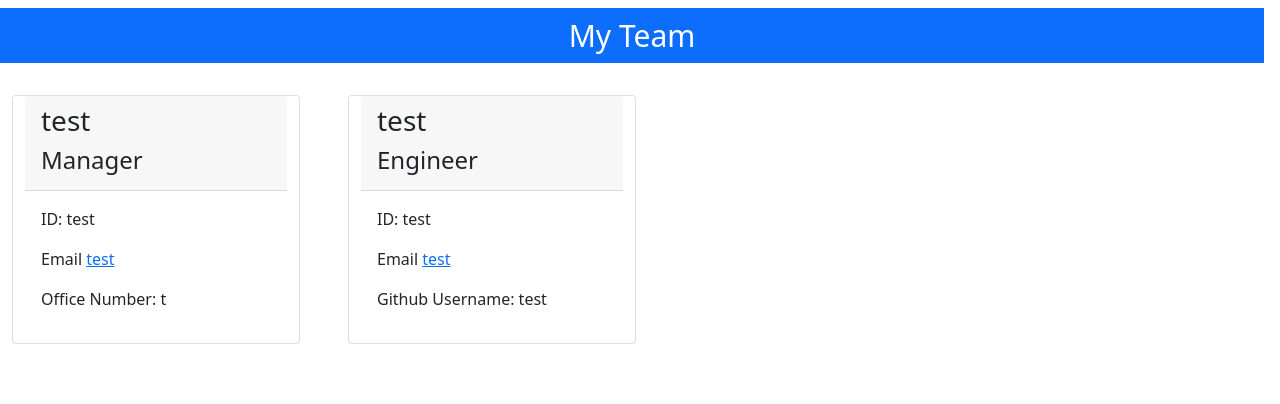
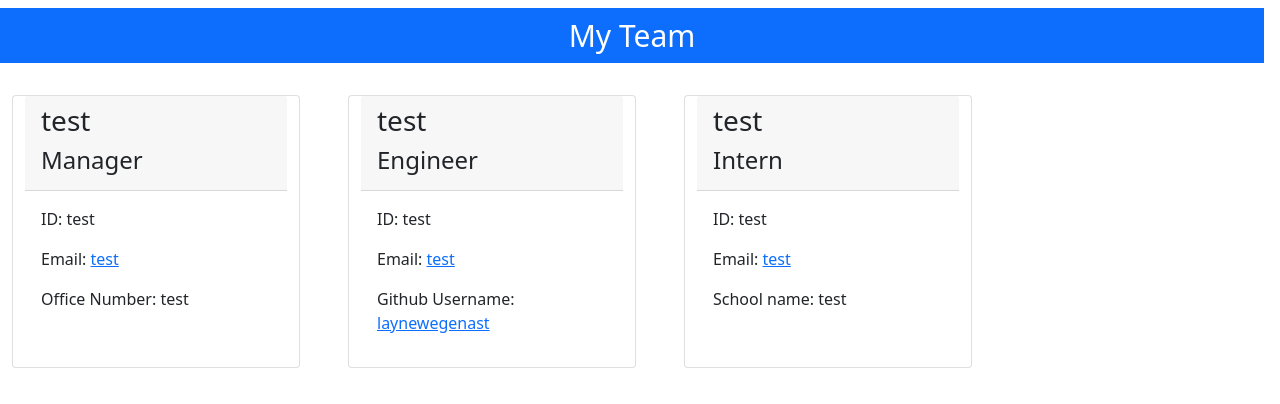
Before and after one commit to laynewegenast/team-profile-generator, a website: page index.html in a window 1280 px wide. Drawn offline with nearby package versions, Linux system fonts and the light colour scheme; files that its build step writes are made by us from their sources.

Commit message:
fixed github link issue

```diff
--- a/generateHTML.js
+++ b/generateHTML.js
@@ -11,14 +11,14 @@ const generateHTML=(employees) =>{
         </div>
         <div class="card-body">
             <p class="idnum">ID: ${employees[i].id}</p>
-            <p class="email">Email <a href="mailto:sample@gmail.com">${employees[i].email}</a></p>
+            <p class="email">Email: <a href="mailto:${employees[i].email}">${employees[i].email}</a></p>
 
         `
         if(employees[i].getRole() == "Manager"){
           HTML+=  `<p class="office">Office Number: ${employees[i].getOfficeNumber()}</p>  </div>
           </div>`
         } else if(employees[i].getRole() == "Engineer") {
-            HTML+=  `<p class="office">Github Username: ${employees[i].getGithub()}</p>  </div>
+            HTML+=  `<p class="office">Github Username: <a href="https://github.com/${employees[i].getGithub()}">${employees[i].getGithub()}</a></p>  </div>
           </div>`
         } else if(employees[i].getRole() == "Intern") {
             HTML+=  `<p class="office">School name: ${employees[i].getSchoolName()}</p>  </div>
--- a/index.html
+++ b/index.html
@@ -23,6 +23,7 @@
     <main>
     <div class=row>
 
+
         <div class="card col-4 m-4 row" style="width: 18rem;">
         <div class="card-header">
             <h3>test</h3>
@@ -30,9 +31,9 @@
         </div>
         <div class="card-body">
             <p class="idnum">ID: test</p>
-            <p class="email">Email <a href="mailto:sample@gmail.com">test</a></p>
+            <p class="email">Email: <a href="mailto:test">test</a></p>
 
-        <p class="office">Office Number: t</p>  </div>
+        <p class="office">Office Number: test</p>  </div>
           </div>
 
         <div class="card col-4 m-4 row" style="width: 18rem;">
@@ -42,10 +43,22 @@
         </div>
         <div class="card-body">
             <p class="idnum">ID: test</p>
-            <p class="email">Email <a href="mailto:sample@gmail.com">test</a></p>
+            <p class="email">Email: <a href="mailto:test">test</a></p>
 
-        <p class="office">Github Username: test</p>  </div>
+        <p class="office">Github Username: <a href="https://github.com/laynewegenast">laynewegenast</a></p>  </div>
           </div>
+
+        <div class="card col-4 m-4 row" style="width: 18rem;">
+        <div class="card-header">
+            <h3>test</h3>
+            <h4>Intern</h4>
+        </div>
+        <div class="card-body">
+            <p class="idnum">ID: test</p>
+            <p class="email">Email: <a href="mailto:test">test</a></p>
+
+        <p class="office">School name: test</p>  </div>
+            </div>
     </div>
     </main>
 
--- a/index.js
+++ b/index.js
@@ -5,7 +5,6 @@ const generateHTML = require('./generateHTML');
 const Manager = require('./lib/Manager');
 const Engineer = require('./lib/Engineer');
 const Intern = require('./lib/Intern');
-const { throwError } = require('rxjs');
 let employyesList = []
 
 const getTeamManager = () => {
```
